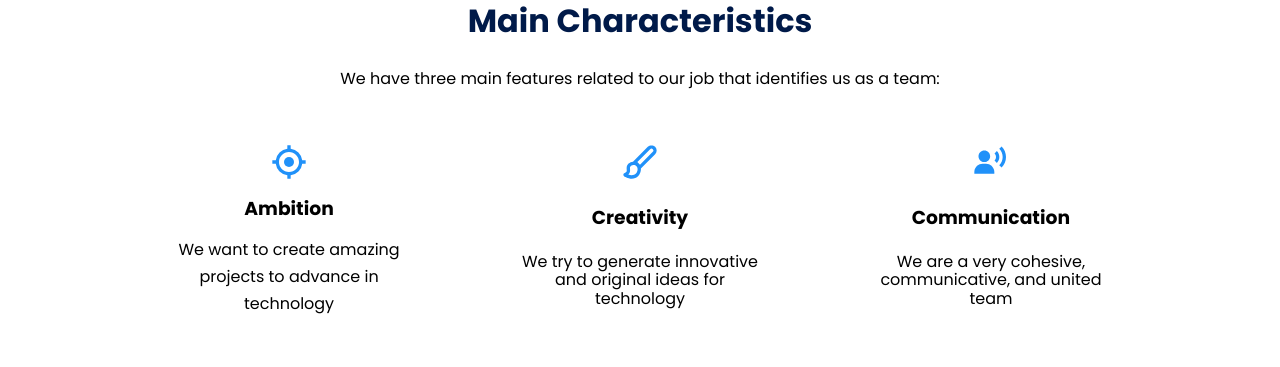
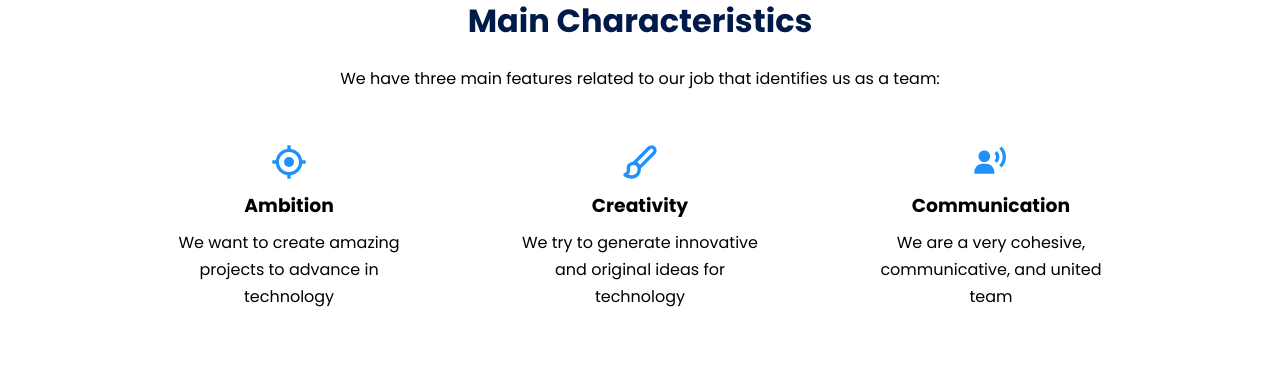
Before and after one commit to basa2/basa2.github.io, a plain HTML site: page index.html in a window 1280 px wide. Shown: the part 847-1214 px from the top of the page. Drawn offline with Linux system fonts and the light colour scheme.

Commit message:
Fix about us layout

```diff
--- a/css/style.css
+++ b/css/style.css
@@ -208,9 +208,9 @@ body {
 }
 
 
-.about__icons {
+.about__article {
     display: grid;
-    gap: 1em;
+    gap: .8em;
     justify-items: center;
     width: 260px;
     overflow: hidden;
@@ -220,7 +220,7 @@ body {
 .about__icon {
 	position: relative;
     width: 40px;
-	z-index:-10;
+	z-index: -10;
 }
 
 /* Projects */
--- a/index.html
+++ b/index.html
@@ -74,22 +74,22 @@
             	<p class="about__paragraph">We have three main features related to our job that identifies us as a team:</p>
 
             	<div class="about__main">
-                	<article class="about__icons">
+                	<article class="about__article">
                     	<img src="./images/target.svg" class="about__icon">
                     	<h3 class="about__title">Ambition</h3>
                     	<p class="about__paragraph">We want to create amazing projects to advance in technology</p>
                 	</article>
 
-                	<article class="about__icons">
+                	<article class="about__article">
                     	<img src="./images/paint.svg" class="about__icon">
                     	<h3 class="about__title">Creativity</h3>
-                    	<p class="about__paragrah">We try to generate innovative and original ideas for technology</p>
+                    	<p class="about__paragraph">We try to generate innovative and original ideas for technology</p>
                 	</article>
 
-                	<article class="about__icons">
+                	<article class="about__article">
                     	<img src="./images/user.svg" class="about__icon">
                     	<h3 class="about__title">Communication</h3>
-                    	<p class="about__paragrah">We are a very cohesive, communicative, and united team</p>
+                    	<p class="about__paragraph">We are a very cohesive, communicative, and united team</p>
                 	</article>
             	</div>
         	</section>
```
